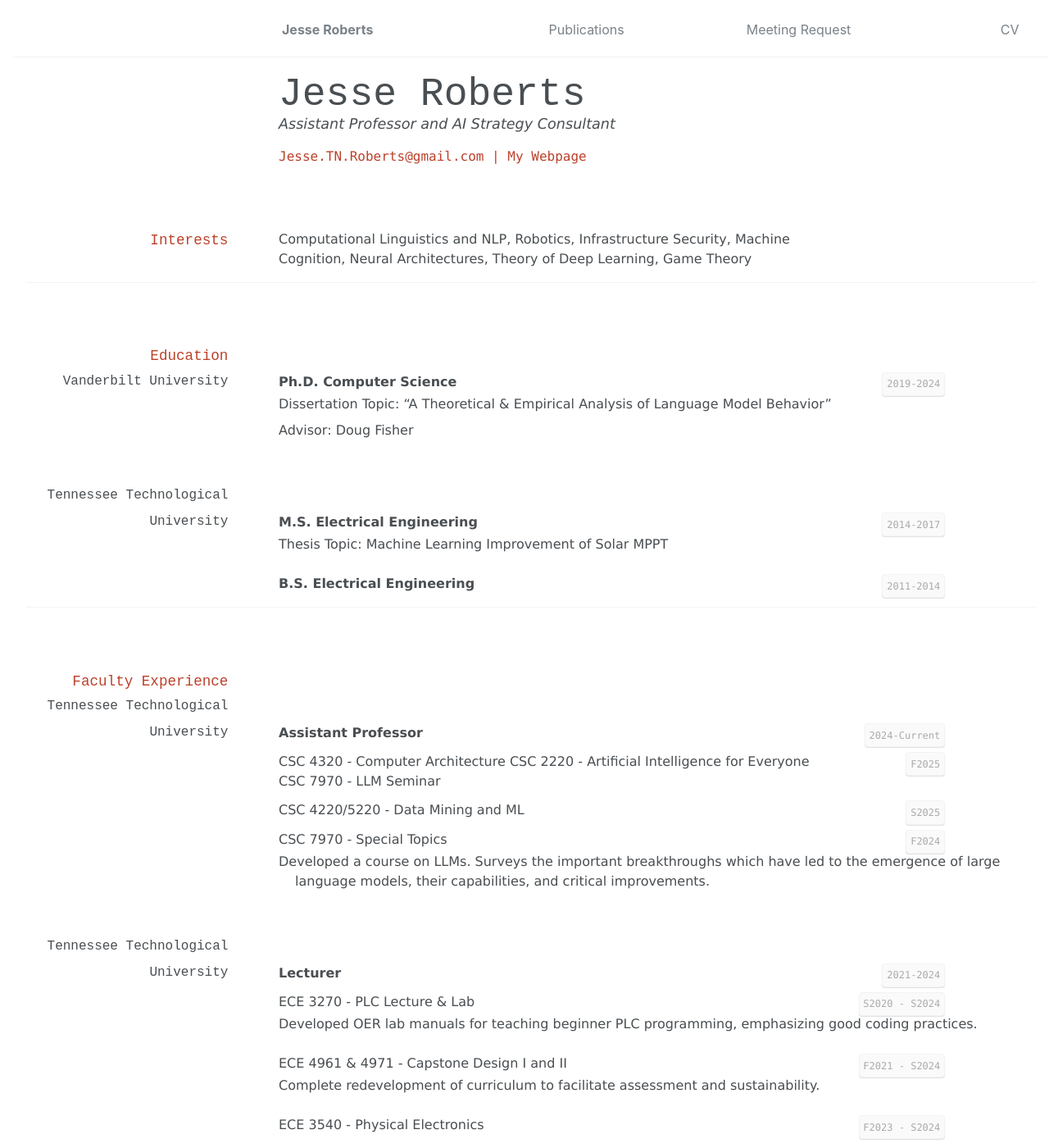
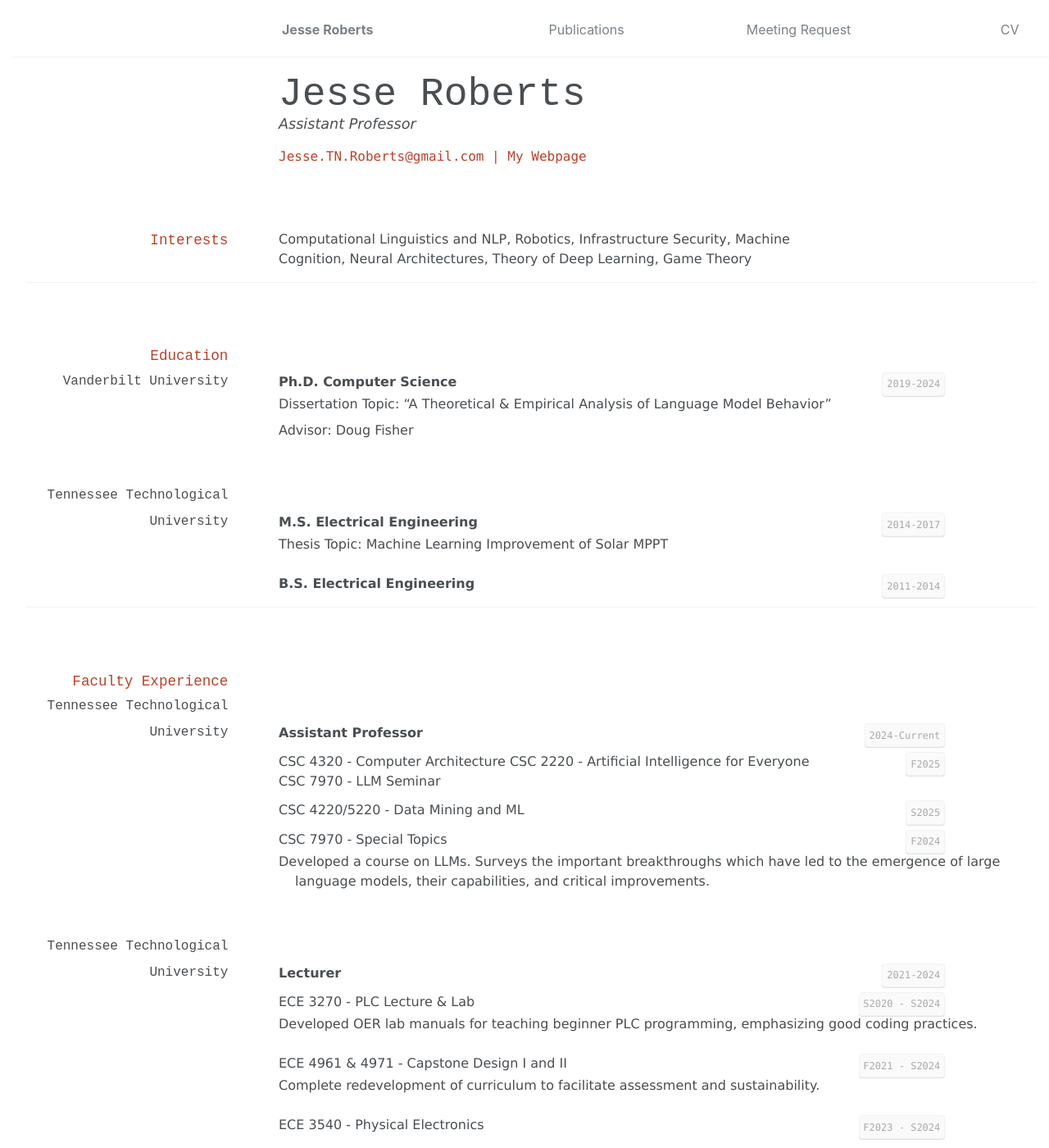
Before and after one commit to JesseTNRoberts/JesseTNRoberts.github.io, a Jekyll site: the page built from _pages/cv.md, in a window 1280 px wide and 1400 px high. Shown: the whole window at 82% size. Built offline with Jekyll 4.4.1, drawn with Linux system fonts in a browser that asks for light colours.

```diff
--- a/_pages/cv.md
+++ b/_pages/cv.md
@@ -16,7 +16,7 @@ redirect_from:
 
 # Jesse Roberts
 
-Assistant Professor and AI Strategy Consultant
+Assistant Professor
 
 <div id="webaddress">
 <a href="Jesse.TN.Roberts@gmail.com">Jesse.TN.Roberts@gmail.com</a>
--- a/assets/css/davewhipp-print.css
+++ b/assets/css/davewhipp-print.css
@@ -1,7 +1,10 @@
-/* http://meyerweb.com/eric/tools/css/reset/
-   v2.0 | 20110126
-   License: none (public domain)
-*/
+/* Add page-break-inside property to specific elements */
+
+p, ul, ol, h1, h2, h3, h4 {
+    page-break-inside: avoid;
+}
+
+/* The rest of your CSS remains unchanged */
 
 html, body, div, span, applet, object, iframe,
 h1, h2, h3, h4, h5, h6, p, blockquote, pre,
@@ -49,8 +52,6 @@ table {
 
 /* end of reset */
 
-
-
 body {
 	font: normal normal 400;
 	font-size: 11pt;
@@ -83,7 +84,6 @@ p code {
 	right: -20%;
 }
 
-
 ul {
 	position: relative;
 	left: 25%;
@@ -92,18 +92,9 @@ ul {
 	/*margin-top: -0.5em;*/
 }
 
-/*uncomment to get dashes in the list*/
-/*li:before {
-	content: "-";
-	position: relative;
-	left: -0.25em;
-}*/
-
 li {
-	/*second line indent*/
 	padding-left: 1.25em;
 	text-indent: -1.25em;
-	/*color: #777;*/
 }
 
 li ul {
@@ -113,7 +104,7 @@ li ul {
 	margin-top: 0.25em;
 }
 
-h1,h2,h3,h4 {
+h1, h2, h3, h4 {
 	font-weight: 400;
 	font-family: Avenir,Cousine,Verdana,sans-serif;
 	width: 80%;
@@ -128,7 +119,6 @@ h1 {
 }
 
 h1+p {
-	/*subtitle*/
 	font-style: italic;
 	font-size: 110%;
 }
@@ -143,7 +133,6 @@ h2 {
 	width: 20%;
 }
 
-
 h3 {
 	font-size: 1em;
 	line-height: 2em;
@@ -156,11 +145,11 @@ h3 {
 
 a {
 	color: inherit;
-	text-decoration:none
+	text-decoration: none;
 }
 
 a:hover {
-	color:#39f
+	color: #39f;
 }
 
 #webaddress {
@@ -178,7 +167,7 @@ a:hover {
 
 em {
 	font-style: normal;
-	color: #2d4e5e
+	color: #2d4e5e;
 }
 
 strong {
```
Also changed, not shown: 2 other files.
